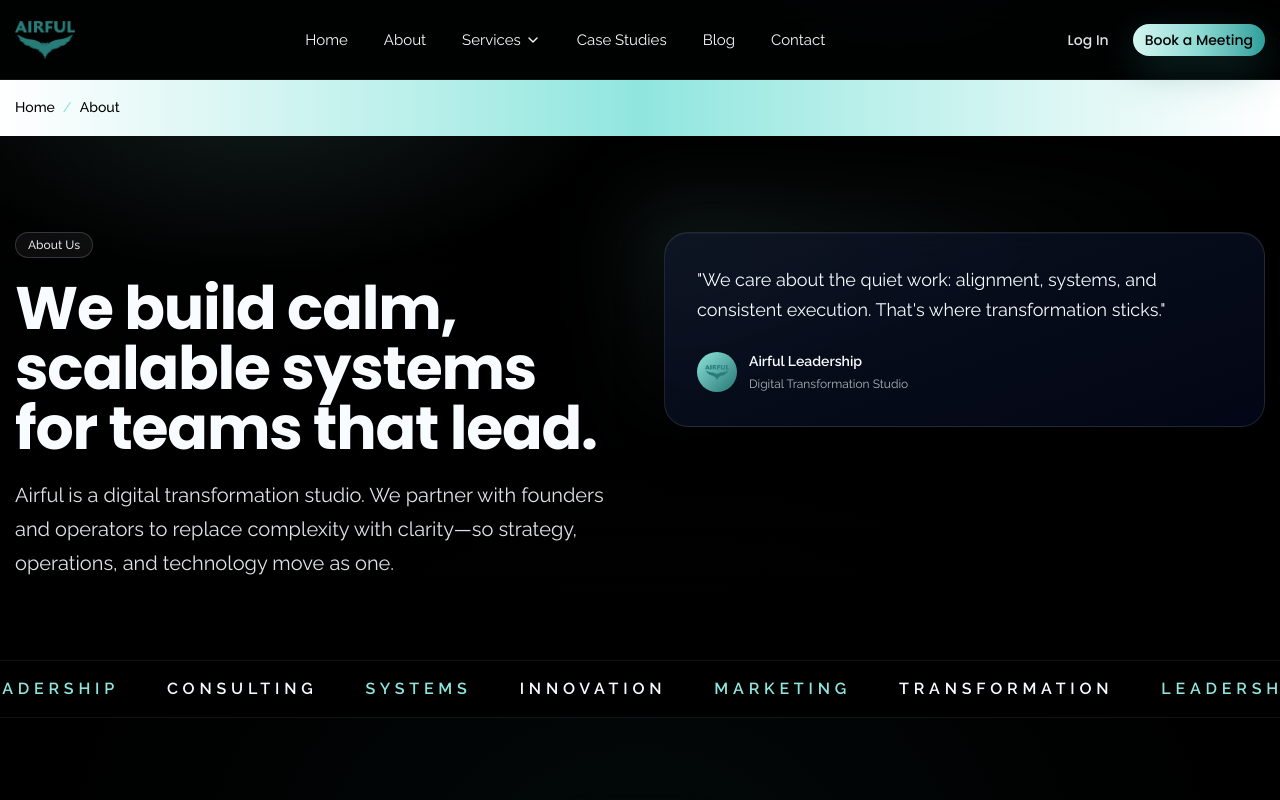
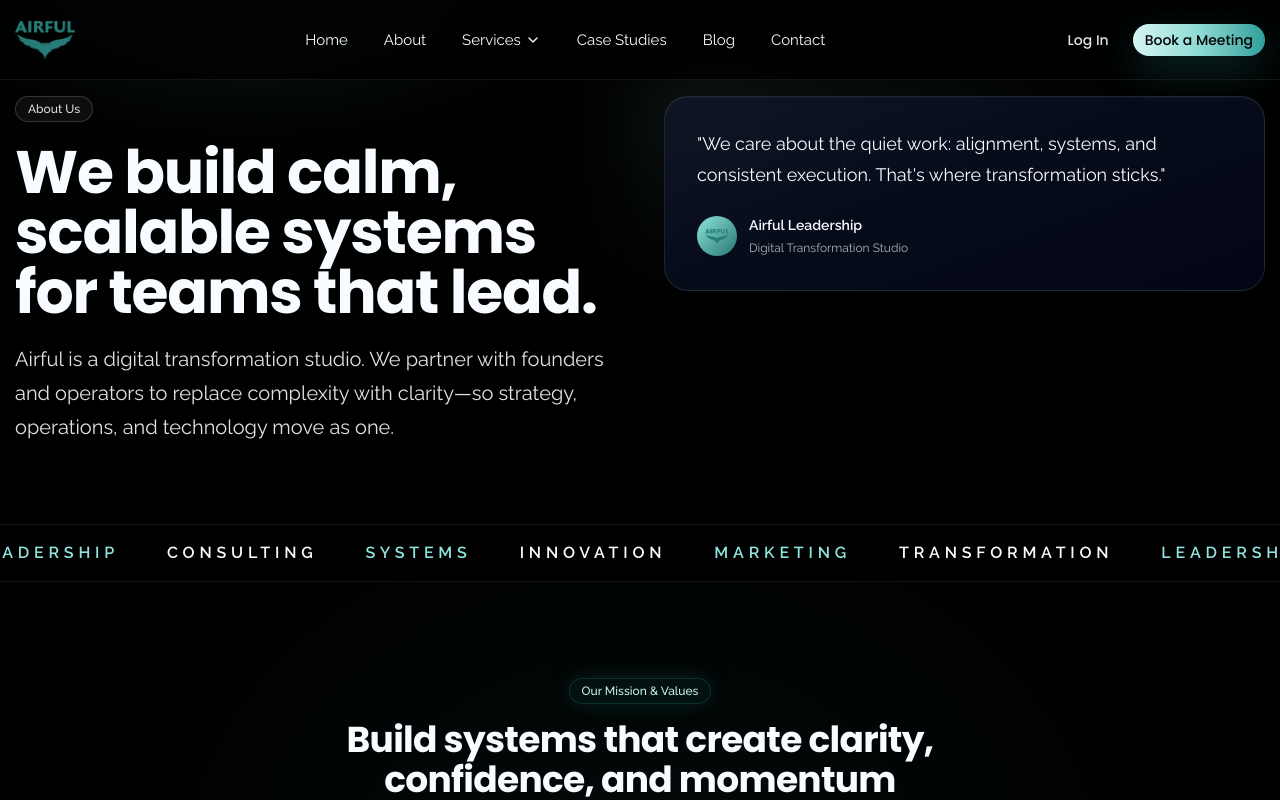
Before and after one commit to Ayush999-code/Airful_theme_White_black, a Next.js app: page /about in a window 1280 px wide. Shown: the top 800 px of the page. Built offline with nearby package versions, Linux system fonts and the light colour scheme.

Commit message:
vercal isisues fix

```diff
--- a/src/app/layout.tsx
+++ b/src/app/layout.tsx
@@ -1,9 +1,10 @@
+
 import type { Metadata } from "next";
+
 import { Geist, Geist_Mono, Poppins, Raleway } from "next/font/google";
 import { Header } from "@/components/layout/header";
 import { Footer } from "@/components/layout/footer";
 import { ScrollEffects } from "@/components/ui/scroll-effects";
-import { Breadcrumbs } from "@/components/layout/breadcrumbs";
 import { CtaPlacement } from "@/components/layout/cta-placement";
 import "./globals.css";
 
@@ -71,7 +72,6 @@ export default function RootLayout({
       >
         <ScrollEffects />
         <Header />
-        <Breadcrumbs />
         <main>{children}</main>
         <CtaPlacement />
         <Footer />
```
Also changed, not shown: src/app/case-studies/page.tsx (line endings or trailing spaces), 2 other files (tests, documents, lock files or other folders).
